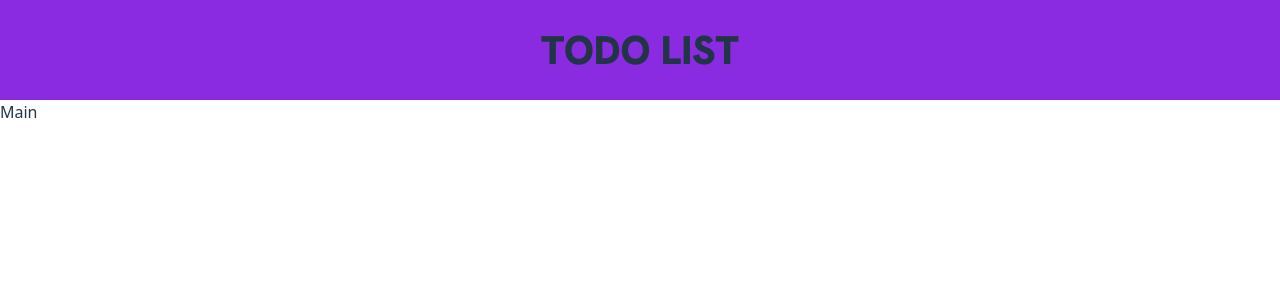
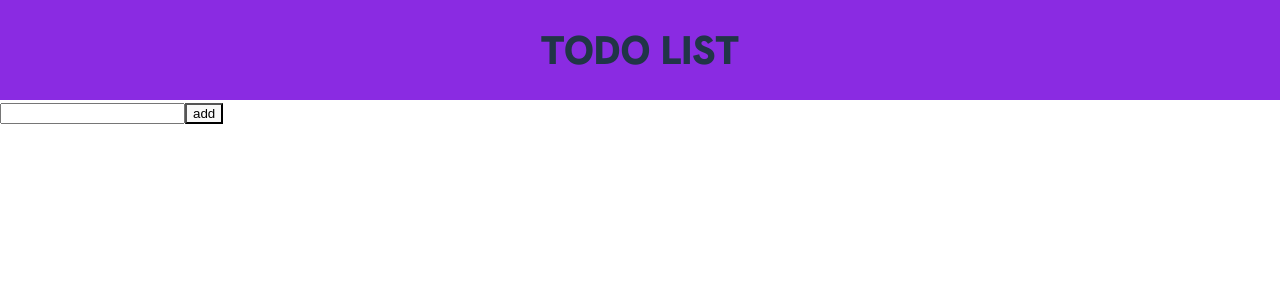
Before and after one commit to chaliyYehor/todo-list, a React (Vite) app: page / in a window 1280 px wide. Shown: the top 300 px of the page. Built offline with nearby package versions, Linux system fonts and the light colour scheme.

Commit message:
add a form markup and retrieve data from input by submiting

```diff
--- a/src/components/main/Main.jsx
+++ b/src/components/main/Main.jsx
@@ -1,8 +1,10 @@
-import name from './add todo form/Form.jsx'
+import Form from './add todo form/Form.jsx'
 import './Main.css'
 
 export default function Main() {
 	return (
-		<div>Main</div>
+		<main>
+			<Form />
+		</main>
 	)
 }
--- a/src/components/main/add todo form/Form.jsx
+++ b/src/components/main/add todo form/Form.jsx
@@ -1,7 +1,15 @@
 import './Form.css'
 
 export default function Form() {
+	function formSubmitHandle(formData) {
+		const todo = formData.get('add-todo')
+		console.log(todo);
+	}
+
 	return (
-		<div>Form</div>
+		<form action={formSubmitHandle}>
+			<input name='add-todo' type="text" className="add-todo" />
+			<button type="submit">add</button>
+		</form>
 	)
 }
```
